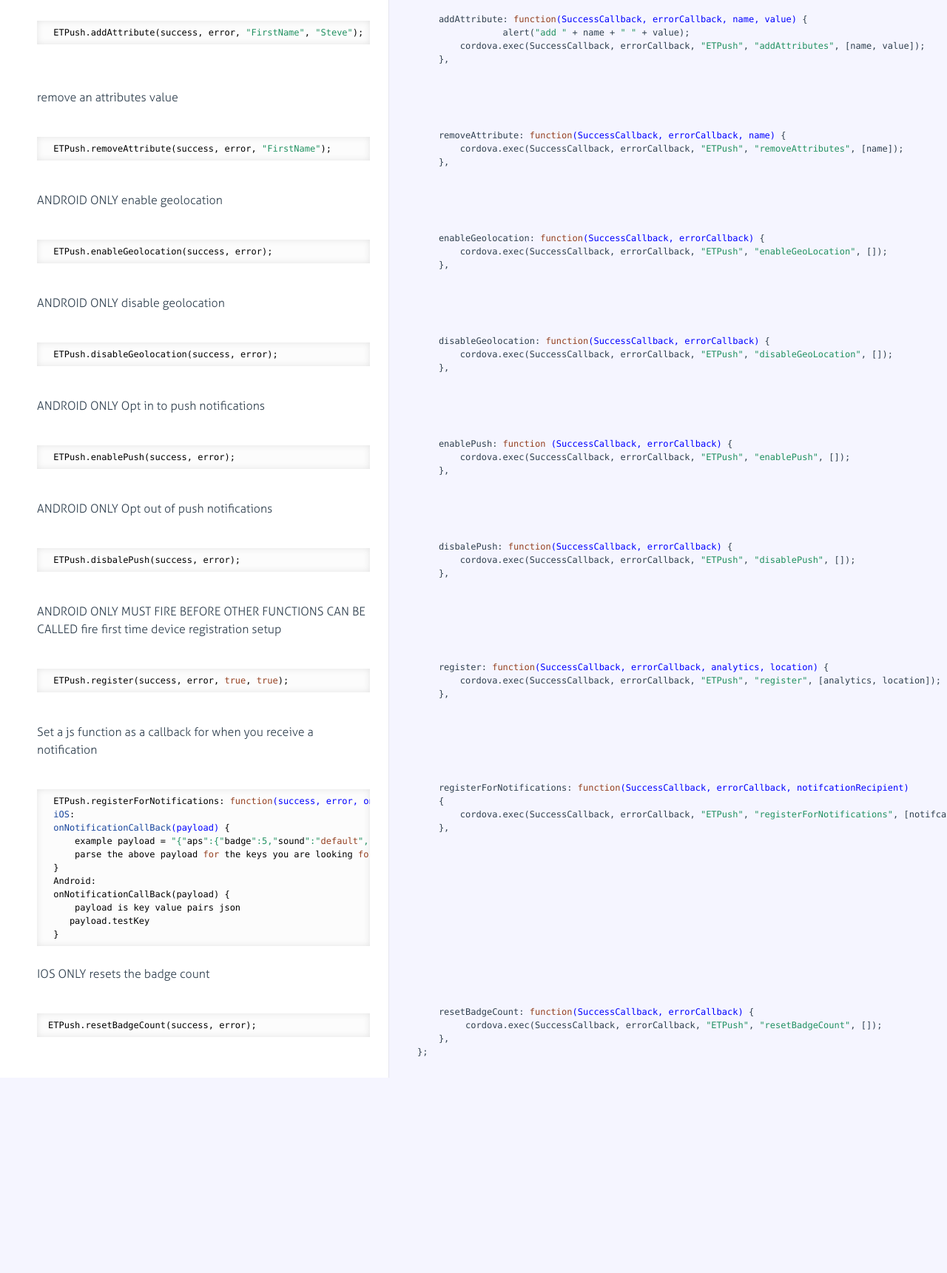
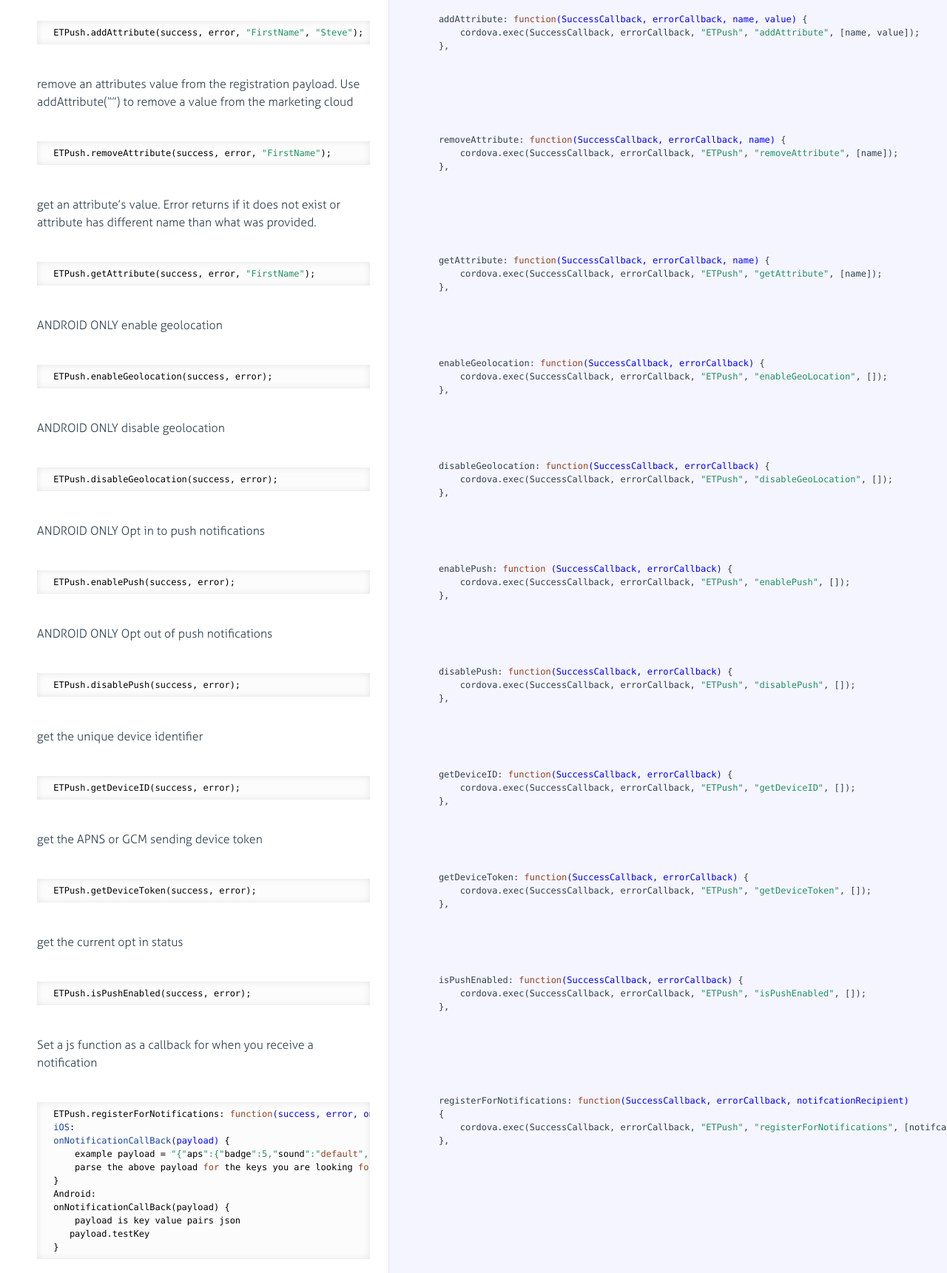
Before and after one commit to spuentesp/JB4A-SDK-CordovaPlugin, a plain HTML site: page index.html in a window 1280 px wide. Shown: the part 774-2495 px from the top of the page at 74% size. Before the commit the page ends 2231 px from the top, so only its background shows below. Drawn offline with Linux system fonts and the light colour scheme.

Commit message:
2014-08 release documentation changes

```diff
--- a/index.html
+++ b/index.html
@@ -56,7 +56,7 @@
               </div>
               <pre><code> <span class="hljs-keyword">var</span> success = <span class="hljs-function"><span class="hljs-keyword">function</span><span class="hljs-params">(message, attributes)</span>{</span>console.log(<span class="hljs-string">"success "</span> + message);};
  <span class="hljs-keyword">var</span> error = <span class="hljs-function"><span class="hljs-keyword">function</span><span class="hljs-params">(error)</span>{</span>console.log(<span class="hljs-string">"error "</span> + error);};
- ETPush.register( success, error, <span class="hljs-literal">true</span>, <span class="hljs-literal">true</span>);
+ ETPush.setSubscriberKey( success, error, <span class="hljs-string">"CustomerID123"</span>);
 </code></pre>
             </div>
 
@@ -85,12 +85,12 @@
               <div class="pilwrap ">
                 <a class="pilcrow" href="#section-5">&#182;</a>
               </div>
-              <pre><code> ETPush.addTag(success, error, <span class="hljs-string">"SubscriberKey"</span>);
+              <pre><code> ETPush.setSubscriberKey(success, error, <span class="hljs-string">"SubscriberKey"</span>);
 </code></pre>
             </div>
 
-            <div class="content"><div class='highlight'><pre>    setSubscriberKey: <span class="hljs-function"><span class="hljs-keyword">function</span><span class="hljs-params">(SuccessCallback, errorCallback,subscriberKey)</span> {</span>
-        cordova.exec(SuccessCallback, errorCallback, <span class="hljs-string">"ETPush"</span>, <span class="hljs-string">"getSubscriberKey"</span>, [subscriberKey]);
+            <div class="content"><div class='highlight'><pre>    setSubscriberKey: <span class="hljs-function"><span class="hljs-keyword">function</span><span class="hljs-params">(SuccessCallback, errorCallback, subscriberKey)</span> {</span>
+        cordova.exec(SuccessCallback, errorCallback, <span class="hljs-string">"ETPush"</span>, <span class="hljs-string">"setSubscriberKey"</span>, [subscriberKey]);
     },</pre></div></div>
 
         </li>
@@ -180,8 +180,7 @@
             </div>
 
             <div class="content"><div class='highlight'><pre>    addAttribute: <span class="hljs-function"><span class="hljs-keyword">function</span><span class="hljs-params">(SuccessCallback, errorCallback, name, value)</span> {</span>
-                alert(<span class="hljs-string">"add "</span> + name + <span class="hljs-string">" "</span> + value);
-        cordova.exec(SuccessCallback, errorCallback, <span class="hljs-string">"ETPush"</span>, <span class="hljs-string">"addAttributes"</span>, [name, value]);
+        cordova.exec(SuccessCallback, errorCallback, <span class="hljs-string">"ETPush"</span>, <span class="hljs-string">"addAttribute"</span>, [name, value]);
     },</pre></div></div>
 
         </li>
@@ -193,7 +192,7 @@
               <div class="pilwrap ">
                 <a class="pilcrow" href="#section-12">&#182;</a>
               </div>
-              <p>remove an attributes value</p>
+              <p>remove an attributes value from the registration payload. Use addAttribute(“”) to remove a value from the marketing cloud</p>
 
             </div>
 
@@ -211,7 +210,7 @@
             </div>
 
             <div class="content"><div class='highlight'><pre>    removeAttribute: <span class="hljs-function"><span class="hljs-keyword">function</span><span class="hljs-params">(SuccessCallback, errorCallback, name)</span> {</span>
-        cordova.exec(SuccessCallback, errorCallback, <span class="hljs-string">"ETPush"</span>, <span class="hljs-string">"removeAttributes"</span>, [name]);
+        cordova.exec(SuccessCallback, errorCallback, <span class="hljs-string">"ETPush"</span>, <span class="hljs-string">"removeAttribute"</span>, [name]);
     },</pre></div></div>
 
         </li>
@@ -223,7 +222,7 @@
               <div class="pilwrap ">
                 <a class="pilcrow" href="#section-14">&#182;</a>
               </div>
-              <p>ANDROID ONLY enable geolocation</p>
+              <p>get an attribute’s value. Error returns if it does not exist or attribute has different name than what was provided.</p>
 
             </div>
 
@@ -236,12 +235,12 @@
               <div class="pilwrap ">
                 <a class="pilcrow" href="#section-15">&#182;</a>
               </div>
-              <pre><code> ETPush.enableGeolocation(success, error);
+              <pre><code> ETPush.getAttribute(success, error, <span class="hljs-string">"FirstName"</span>);
 </code></pre>
             </div>
 
-            <div class="content"><div class='highlight'><pre>    enableGeolocation: <span class="hljs-function"><span class="hljs-keyword">function</span><span class="hljs-params">(SuccessCallback, errorCallback)</span> {</span>
-        cordova.exec(SuccessCallback, errorCallback, <span class="hljs-string">"ETPush"</span>, <span class="hljs-string">"enableGeoLocation"</span>, []);
+            <div class="content"><div class='highlight'><pre>    getAttribute: <span class="hljs-function"><span class="hljs-keyword">function</span><span class="hljs-params">(SuccessCallback, errorCallback, name)</span> {</span>
+        cordova.exec(SuccessCallback, errorCallback, <span class="hljs-string">"ETPush"</span>, <span class="hljs-string">"getAttribute"</span>, [name]);
     },</pre></div></div>
 
         </li>
@@ -253,7 +252,7 @@
               <div class="pilwrap ">
                 <a class="pilcrow" href="#section-16">&#182;</a>
               </div>
-              <p>ANDROID ONLY disable geolocation</p>
+              <p>ANDROID ONLY enable geolocation</p>
 
             </div>
 
@@ -266,12 +265,12 @@
               <div class="pilwrap ">
                 <a class="pilcrow" href="#section-17">&#182;</a>
               </div>
-              <pre><code> ETPush.disableGeolocation(success, error);
+              <pre><code> ETPush.enableGeolocation(success, error);
 </code></pre>
             </div>
 
-            <div class="content"><div class='highlight'><pre>    disableGeolocation: <span class="hljs-function"><span class="hljs-keyword">function</span><span class="hljs-params">(SuccessCallback, errorCallback)</span> {</span>
-        cordova.exec(SuccessCallback, errorCallback, <span class="hljs-string">"ETPush"</span>, <span class="hljs-string">"disableGeoLocation"</span>, []);
+            <div class="content"><div class='highlight'><pre>    enableGeolocation: <span class="hljs-function"><span class="hljs-keyword">function</span><span class="hljs-params">(SuccessCallback, errorCallback)</span> {</span>
+        cordova.exec(SuccessCallback, errorCallback, <span class="hljs-string">"ETPush"</span>, <span class="hljs-string">"enableGeoLocation"</span>, []);
     },</pre></div></div>
 
         </li>
@@ -283,7 +282,7 @@
               <div class="pilwrap ">
                 <a class="pilcrow" href="#section-18">&#182;</a>
               </div>
-              <p>ANDROID ONLY Opt in to push notifications</p>
+              <p>ANDROID ONLY disable geolocation</p>
 
             </div>
 
@@ -296,12 +295,12 @@
               <div class="pilwrap ">
                 <a class="pilcrow" href="#section-19">&#182;</a>
               </div>
-              <pre><code> ETPush.enablePush(success, error);
+              <pre><code> ETPush.disableGeolocation(success, error);
 </code></pre>
             </div>
 
-            <div class="content"><div class='highlight'><pre>    enablePush: <span class="hljs-function"><span class="hljs-keyword">function</span> <span class="hljs-params">(SuccessCallback, errorCallback)</span> {</span>
-        cordova.exec(SuccessCallback, errorCallback, <span class="hljs-string">"ETPush"</span>, <span class="hljs-string">"enablePush"</span>, []);
+            <div class="content"><div class='highlight'><pre>    disableGeolocation: <span class="hljs-function"><span class="hljs-keyword">function</span><span class="hljs-params">(SuccessCallback, errorCallback)</span> {</span>
+        cordova.exec(SuccessCallback, errorCallback, <span class="hljs-string">"ETPush"</span>, <span class="hljs-string">"disableGeoLocation"</span>, []);
     },</pre></div></div>
 
         </li>
@@ -313,7 +312,7 @@
               <div class="pilwrap ">
                 <a class="pilcrow" href="#section-20">&#182;</a>
               </div>
-              <p>ANDROID ONLY Opt out of push notifications</p>
+              <p>ANDROID ONLY Opt in to push notifications</p>
 
             </div>
 
@@ -326,12 +325,12 @@
               <div class="pilwrap ">
                 <a class="pilcrow" href="#section-21">&#182;</a>
               </div>
-              <pre><code> ETPush.disbalePush(success, error);
+              <pre><code> ETPush.enablePush(success, error);
 </code></pre>
             </div>
 
-            <div class="content"><div class='highlight'><pre>    disbalePush: <span class="hljs-function"><span class="hljs-keyword">function</span><span class="hljs-params">(SuccessCallback, errorCallback)</span> {</span>
-        cordova.exec(SuccessCallback, errorCallback, <span class="hljs-string">"ETPush"</span>, <span class="hljs-string">"disablePush"</span>, []);
+            <div class="content"><div class='highlight'><pre>    enablePush: <span class="hljs-function"><span class="hljs-keyword">function</span> <span class="hljs-params">(SuccessCallback, errorCallback)</span> {</span>
+        cordova.exec(SuccessCallback, errorCallback, <span class="hljs-string">"ETPush"</span>, <span class="hljs-string">"enablePush"</span>, []);
     },</pre></div></div>
 
         </li>
@@ -343,7 +342,7 @@
               <div class="pilwrap ">
                 <a class="pilcrow" href="#section-22">&#182;</a>
               </div>
-              <p>ANDROID ONLY MUST FIRE BEFORE OTHER FUNCTIONS CAN BE CALLED fire first time device registration setup </p>
+              <p>ANDROID ONLY Opt out of push notifications</p>
 
             </div>
 
@@ -356,12 +355,12 @@
               <div class="pilwrap ">
                 <a class="pilcrow" href="#section-23">&#182;</a>
               </div>
-              <pre><code> ETPush.register(success, error, <span class="hljs-literal">true</span>, <span class="hljs-literal">true</span>);
+              <pre><code> ETPush.disablePush(success, error);
 </code></pre>
             </div>
 
-            <div class="content"><div class='highlight'><pre>    register: <span class="hljs-function"><span class="hljs-keyword">function</span><span class="hljs-params">(SuccessCallback, errorCallback, analytics, location)</span> {</span>
-        cordova.exec(SuccessCallback, errorCallback, <span class="hljs-string">"ETPush"</span>, <span class="hljs-string">"register"</span>, [analytics, location]);
+            <div class="content"><div class='highlight'><pre>    disablePush: <span class="hljs-function"><span class="hljs-keyword">function</span><span class="hljs-params">(SuccessCallback, errorCallback)</span> {</span>
+        cordova.exec(SuccessCallback, errorCallback, <span class="hljs-string">"ETPush"</span>, <span class="hljs-string">"disablePush"</span>, []);
     },</pre></div></div>
 
         </li>
@@ -373,7 +372,7 @@
               <div class="pilwrap ">
                 <a class="pilcrow" href="#section-24">&#182;</a>
               </div>
-              <p>Set a js function as a callback for when you receive a notification</p>
+              <p>get the unique device identifier</p>
 
             </div>
 
@@ -385,6 +384,96 @@
 
               <div class="pilwrap ">
                 <a class="pilcrow" href="#section-25">&#182;</a>
+              </div>
+              <pre><code> ETPush.getDeviceID(success, error);
+</code></pre>
+            </div>
+
+            <div class="content"><div class='highlight'><pre>    getDeviceID: <span class="hljs-function"><span class="hljs-keyword">function</span><span class="hljs-params">(SuccessCallback, errorCallback)</span> {</span>
+        cordova.exec(SuccessCallback, errorCallback, <span class="hljs-string">"ETPush"</span>, <span class="hljs-string">"getDeviceID"</span>, []);
+    },</pre></div></div>
+
+        </li>
+
+
+        <li id="section-26">
+            <div class="annotation">
+
+              <div class="pilwrap ">
+                <a class="pilcrow" href="#section-26">&#182;</a>
+              </div>
+              <p>get the APNS or GCM sending device token</p>
+
+            </div>
+
+        </li>
+
+
+        <li id="section-27">
+            <div class="annotation">
+
+              <div class="pilwrap ">
+                <a class="pilcrow" href="#section-27">&#182;</a>
+              </div>
+              <pre><code> ETPush.getDeviceToken(success, error);
+</code></pre>
+            </div>
+
+            <div class="content"><div class='highlight'><pre>    getDeviceToken: <span class="hljs-function"><span class="hljs-keyword">function</span><span class="hljs-params">(SuccessCallback, errorCallback)</span> {</span>
+        cordova.exec(SuccessCallback, errorCallback, <span class="hljs-string">"ETPush"</span>, <span class="hljs-string">"getDeviceToken"</span>, []);
+    },</pre></div></div>
+
+        </li>
+
+
+        <li id="section-28">
+            <div class="annotation">
+
+              <div class="pilwrap ">
+                <a class="pilcrow" href="#section-28">&#182;</a>
+              </div>
+              <p>get the current opt in status</p>
+
+            </div>
+
+        </li>
+
+
+        <li id="section-29">
+            <div class="annotation">
+
+              <div class="pilwrap ">
+                <a class="pilcrow" href="#section-29">&#182;</a>
+              </div>
+              <pre><code> ETPush.isPushEnabled(success, error);
+</code></pre>
+            </div>
+
+            <div class="content"><div class='highlight'><pre>    isPushEnabled: <span class="hljs-function"><span class="hljs-keyword">function</span><span class="hljs-params">(SuccessCallback, errorCallback)</span> {</span>
+        cordova.exec(SuccessCallback, errorCallback, <span class="hljs-string">"ETPush"</span>, <span class="hljs-string">"isPushEnabled"</span>, []);
+    },</pre></div></div>
+
+        </li>
+
+
+        <li id="section-30">
+            <div class="annotation">
+
+              <div class="pilwrap ">
+                <a class="pilcrow" href="#section-30">&#182;</a>
+              </div>
+              <p>Set a js function as a callback for when you receive a notification</p>
+
+            </div>
+
+        </li>
+
+
+        <li id="section-31">
+            <div class="annotation">
+
+              <div class="pilwrap ">
+                <a class="pilcrow" href="#section-31">&#182;</a>
               </div>
               <pre><code> ETPush.registerForNotifications: <span class="hljs-function"><span class="hljs-keyword">function</span><span class="hljs-params">(success, error, onNotificationCallBack)</span>
  <span class="hljs-title">iOS</span>:
@@ -408,11 +497,11 @@
         </li>
 
 
-        <li id="section-26">
+        <li id="section-32">
             <div class="annotation">
 
               <div class="pilwrap ">
-                <a class="pilcrow" href="#section-26">&#182;</a>
+                <a class="pilcrow" href="#section-32">&#182;</a>
               </div>
               <p>IOS ONLY resets the badge count</p>
 
@@ -421,11 +510,11 @@
         </li>
 
 
-        <li id="section-27">
+        <li id="section-33">
             <div class="annotation">
 
               <div class="pilwrap ">
-                <a class="pilcrow" href="#section-27">&#182;</a>
+                <a class="pilcrow" href="#section-33">&#182;</a>
               </div>
               <pre><code>ETPush.resetBadgeCount(success, error);
 </code></pre>
```
Also changed, not shown: 1 other file.
